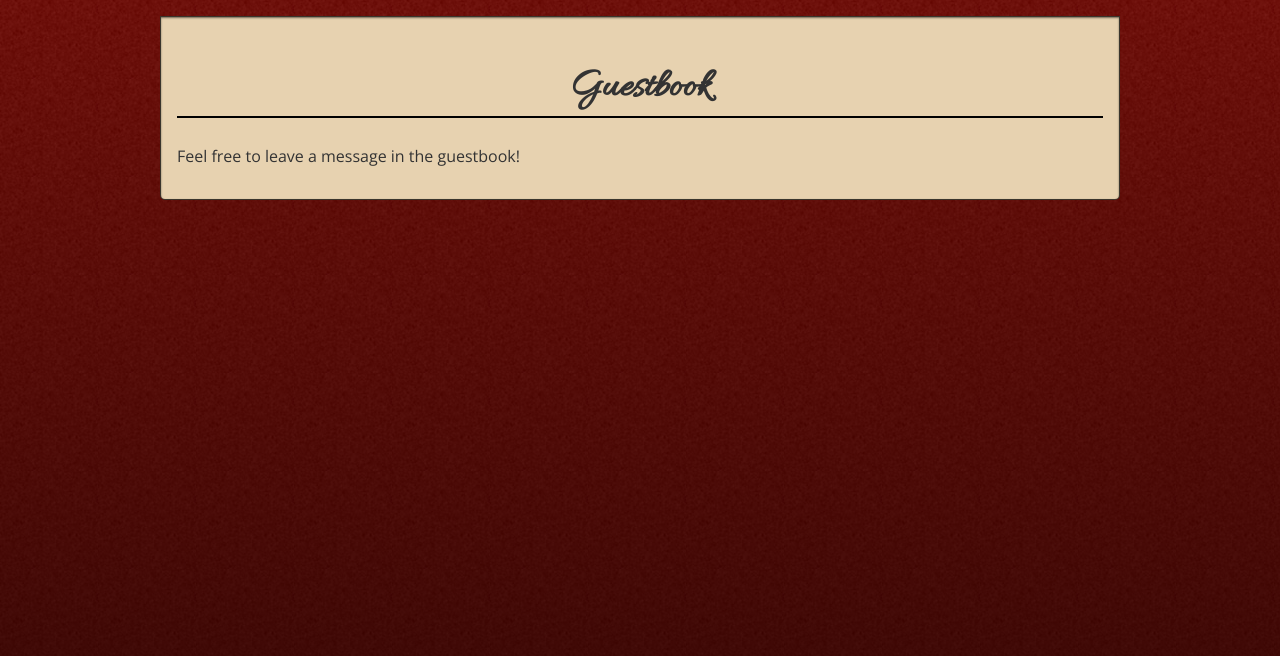
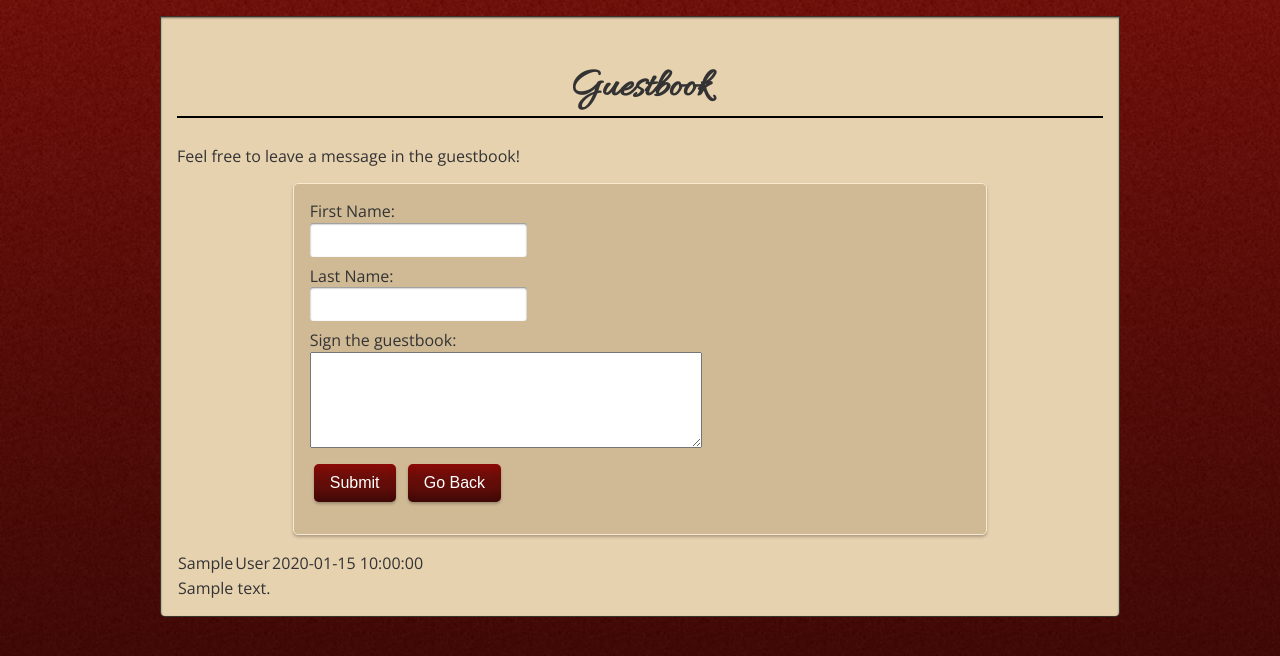
Before and after one commit to RyanAStrouse/StrouseWedding, a PHP site: page /Guestbook.php in a window 1280 px wide. Shown: the part 215-871 px from the top of the page. Run offline with PHP 8.4, Linux system fonts and the light colour scheme; tables that the repository leaves empty or names only in its code hold one stand-in row (values such as "Sample post"); a stand-in replaces the project's code that opens the database connection; some libraries are stand-ins or nearby versions.

Commit message:
Guestbook Works!
Finally got the guestbook to start working.

It's at a really rough stage, just needs to be designed but the basic
principle works!

```diff
--- a/public_html/strousewedding.com/Guestbook.php
+++ b/public_html/strousewedding.com/Guestbook.php
@@ -1,4 +1,5 @@
 <?php
+	error_reporting(E_ALL);
 	include 'Database.php';
 	include_once('header.php');
 ?>
@@ -12,9 +13,77 @@
 		Feel free to leave a message in the guestbook!
 	</p>
 
+	<form action="post">
+		<div>
+		<label for="txtFName">First Name:
+		<input type="text" name="txtFName"></label>
+
+		<label for="txtLName">Last Name:
+		<input type="text" name="txtLName"></label>
+		</div>
+
+		<div>
+		<label for="txtComment">Sign the guestbook:</label>
+		<textarea name="txtComments" cols="40" rows="5"></textarea>
+		</div>
+
+		<input class="button" type="submit" value="Submit">
+		<input class="button" type="submit" value="Go Back">
+
+
+	</form>
+
+	<?php
+
+	$table = mysqli_real_escape_string($connect,"Guests");
+	$table2 = mysqli_real_escape_string($connect, "Comments");
+
+	$rows = mysqli_query($connect,"SELECT $table.`guest_id`, $table.`firstName`, $table.`lastName`, $table2.`stampDate`, $table2.`Comments` FROM $table, $table2 WHERE $table.`guest_id`= $table2.`guest_id`");
+
+	//Put the results of query into an array
+	$result = array();
+
+	//While there are results place them into a row
+	while ($row = mysqli_fetch_assoc($rows))
+	{
+		$result[] = $row;
+	}
+
+	//Display and loop results from query
+	if (count($result) > 0) {
+		foreach ($result as $key => $value)	{
+			$fName = $value['firstName'];
+			$lName = $value['lastName'];
+			$sDate = $value['stampDate'];
+			$comm = $value['Comments'];
+
+		?>
+				<div class="comments">
+					<table>
+					<tr>
+						<td>
+							<?php echo $fName;?>
+						</td>
+
+						<td>
+							<?php echo $lName;?>
+						</td>
+
+						<td>
+							<?php echo $sDate;?>
+						</td>
+					</tr>
+					<tr>
+						<td colspan="3">
+							<?php echo $comm;?>
+						</td>
+					</tr>
+
+					</table>
+				</div>
+			<?php } }; ?>
+
 <!-- Close the whole container div -->
 </div>
-
-
 </body>
 </HTML>
```
